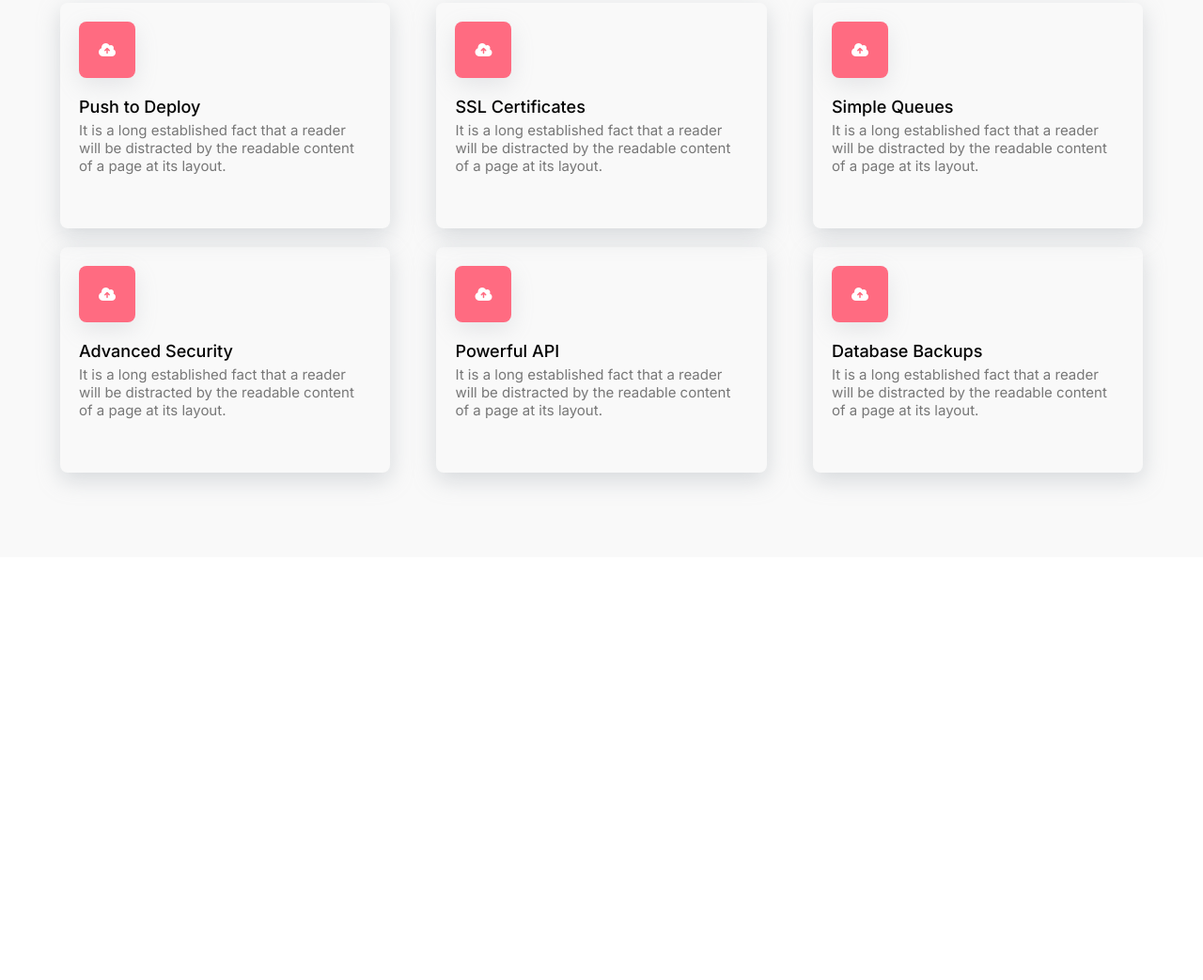
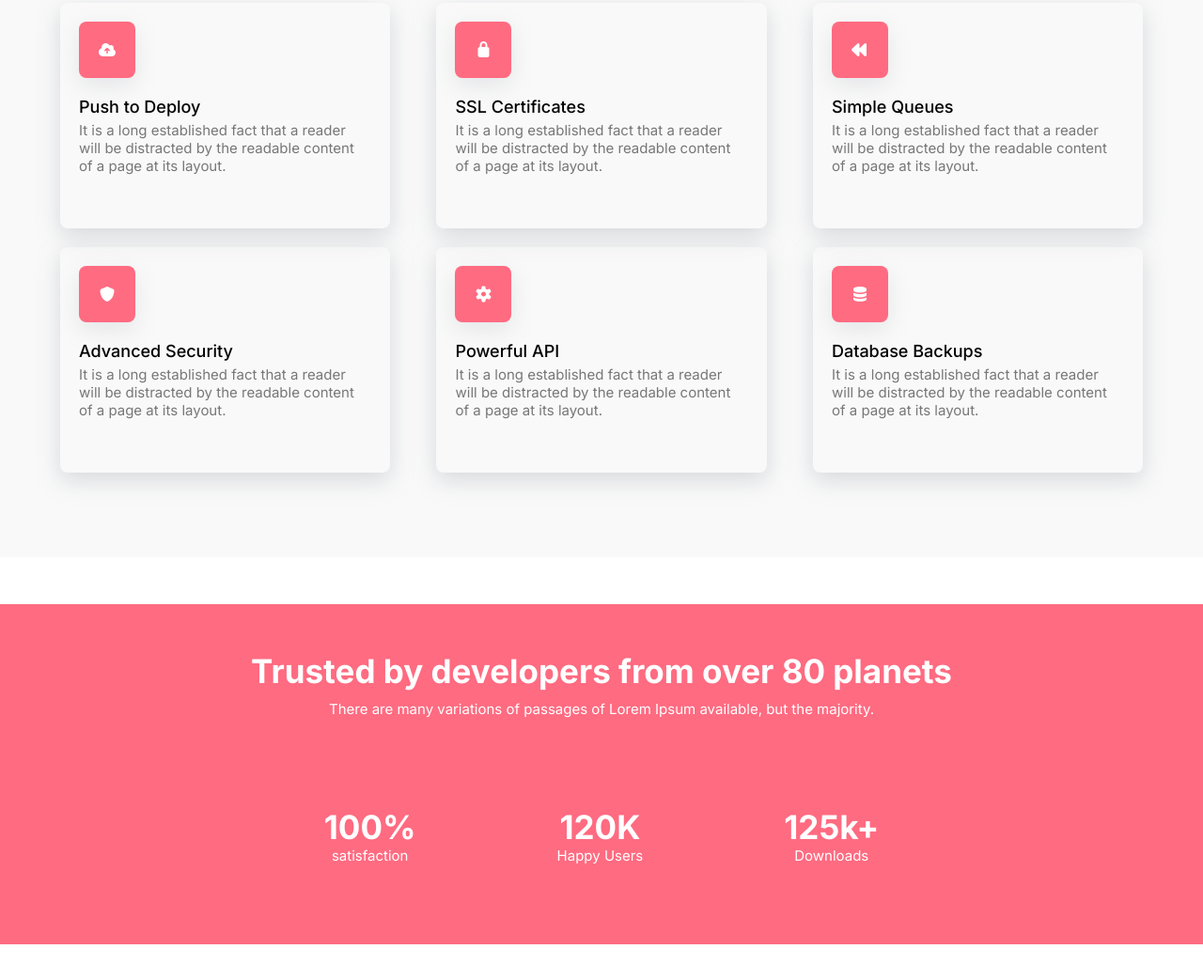
Before and after one commit to rashedahmed0/AppVilla, a plain HTML site: page index.html in a window 1280 px wide. Shown: the part 1063-2106 px from the top of the page at 94% size. Before the commit the page ends 1656 px from the top, so only its background shows below. Drawn offline with Linux system fonts and the light colour scheme.

Commit message:
trusted section

```diff
--- a/index.html
+++ b/index.html
@@ -86,7 +86,7 @@
             </p>
           </div>
           <div class="feature-card">
-            <i class="fa-solid fa-cloud-arrow-up"></i>
+            <i class="fa-solid fa-lock"></i>
             <h1>SSL Certificates</h1>
             <p>
               It is a long established fact that a reader will be distracted by
@@ -94,7 +94,7 @@
             </p>
           </div>
           <div class="feature-card">
-            <i class="fa-solid fa-cloud-arrow-up"></i>
+            <i class="fa-solid fa-backward"></i>
             <h1>Simple Queues</h1>
             <p>
               It is a long established fact that a reader will be distracted by
@@ -102,7 +102,7 @@
             </p>
           </div>
           <div class="feature-card">
-            <i class="fa-solid fa-cloud-arrow-up"></i>
+            <i class="fa-solid fa-shield"></i>
             <h1>Advanced Security</h1>
             <p>
               It is a long established fact that a reader will be distracted by
@@ -110,7 +110,7 @@
             </p>
           </div>
           <div class="feature-card">
-            <i class="fa-solid fa-cloud-arrow-up"></i>
+            <i class="fa-solid fa-gear"></i>
             <h1>Powerful API</h1>
             <p>
               It is a long established fact that a reader will be distracted by
@@ -118,7 +118,7 @@
             </p>
           </div>
           <div class="feature-card">
-            <i class="fa-solid fa-cloud-arrow-up"></i>
+            <i class="fa-solid fa-database"></i>
             <h1>Database Backups</h1>
             <p>
               It is a long established fact that a reader will be distracted by
@@ -128,5 +128,30 @@
         </div>
       </div>
     </section>
+
+    <!-- trusted section -->
+    <section class="trusted">
+      <div class="t-container">
+        <h1>Trusted by developers from over 80 planets</h1>
+        <p>
+          There are many variations of passages of Lorem Ipsum available, but
+          the majority.
+        </p>
+        <div class="t-nubmer">
+          <div class="t-div">
+            <h2>100%</h2>
+            <p>satisfaction</p>
+          </div>
+          <div class="t-div">
+            <h2>120K</h2>
+            <p>Happy Users</p>
+          </div>
+          <div class="t-div">
+            <h2>125k+</h2>
+            <p>Downloads</p>
+          </div>
+        </div>
+      </div>
+    </section>
   </body>
 </html>
--- a/style.css
+++ b/style.css
@@ -58,7 +58,9 @@ nav .navbar a {
   color: white;
   padding: 5px;
   margin: 7px;
-  font-size: 20px;
+  font-size: 18px;
+}
+nav .navbar a:hover {
 }
 /* nav .headerbtn{} */
 nav .headerbtn button {
@@ -68,6 +70,12 @@ nav .headerbtn button {
   font-size: 18px;
   padding: 8px 15px;
   border-radius: 6px;
+}
+nav .headerbtn button:hover {
+  color: #ff6b81;
+  border: 2px solid white;
+  background: white;
+  transition: 0.5s;
 }
 
 /* banner section */
@@ -106,11 +114,6 @@ nav .headerbtn button {
   color: white;
   transition: 0.5s;
 }
-.banner .banner-content .banner-text .banner-btn2:hover {
-  background: white;
-  color: #ff6b81;
-  transition: 0.5s;
-}
 .banner .banner-content .banner-text .banner-btn2 {
   color: white;
   border: 2px solid white;
@@ -118,6 +121,11 @@ nav .headerbtn button {
   font-size: 18px;
   padding: 10px 18px;
   border-radius: 6px;
+}
+.banner .banner-content .banner-text .banner-btn2:hover {
+  background: white;
+  color: #ff6b81;
+  transition: 0.5s;
 }
 .banner .banner-content .banner-img {
   flex-basis: 60%;
@@ -174,3 +182,37 @@ nav .headerbtn button {
   color: #777;
   margin: 0;
 }
+
+/* trusted section */
+.trusted {
+  background-color: #ff6b81;
+  padding: 50px 0;
+  margin: 50px 0;
+  text-align: center;
+  color: white;
+}
+.t-container {
+  /* width: 60%; */
+}
+.trusted h1 {
+  font-size: 35px;
+  margin-bottom: 10px;
+}
+.trusted p {
+  font-size: 15px;
+  margin-bottom: 35px;
+}
+.t-nubmer {
+  display: flex;
+  justify-content: center;
+}
+.t-div {
+  margin-right: 75px;
+  margin-left: 75px;
+  margin-top: 60px;
+}
+.t-div h2 {
+  font-size: 35px;
+}
+.t-div p {
+}
```
